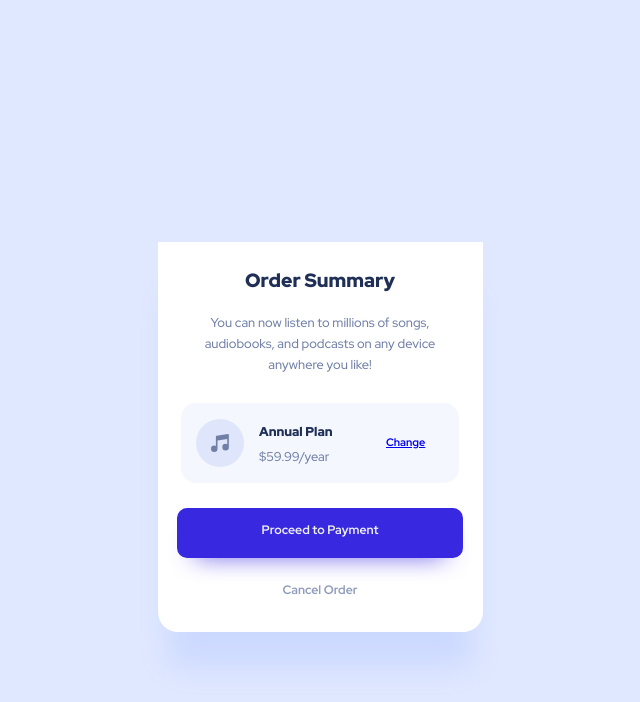
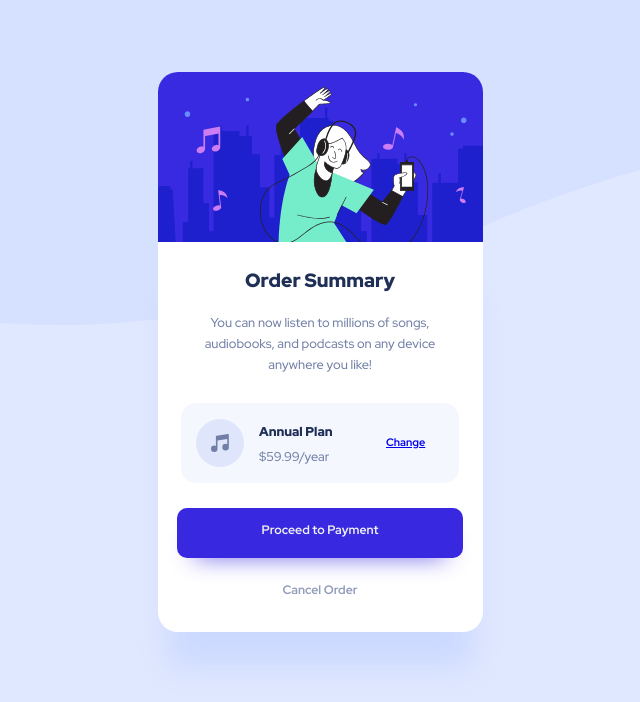
Before and after one commit to miriacode/order-summary-component-frontend-mentor, a plain HTML site: page index.html in a window 1280 px wide. Shown: the whole page, without its empty margins (320-960 px from the left). Drawn offline with Linux system fonts and the light colour scheme.

Commit message:
Fixing picture bugs

```diff
--- a/css/styles.css
+++ b/css/styles.css
@@ -23,7 +23,7 @@ background-color: hsl(225, 100%, 94%);
 }
 
 .box__picture {
-  background-image: url(./assets/images/illustration-hero.svg);
+  background-image: url(../assets/images/illustration-hero.svg);
   background-size: cover;
   background-repeat: no-repeat;
   height: 170px;
@@ -133,7 +133,7 @@ background-color: hsl(225, 100%, 94%);
 }
 
 .background-design {
-  background-image: url(./assets/images/pattern-background-mobile.svg);
+  background-image: url(../assets/images/pattern-background-mobile.svg);
   background-repeat: no-repeat;
   background-size: cover;
   width: 100vw;
@@ -145,7 +145,7 @@ background-color: hsl(225, 100%, 94%);
 
 @media screen and (min-width: 1024px) {
   .background-design {
-    background-image: url(./assets/images/pattern-background-desktop.svg);
+    background-image: url(../assets/images/pattern-background-desktop.svg);
     top: -155px;
     width: 100%;
     height: 480px;
```
